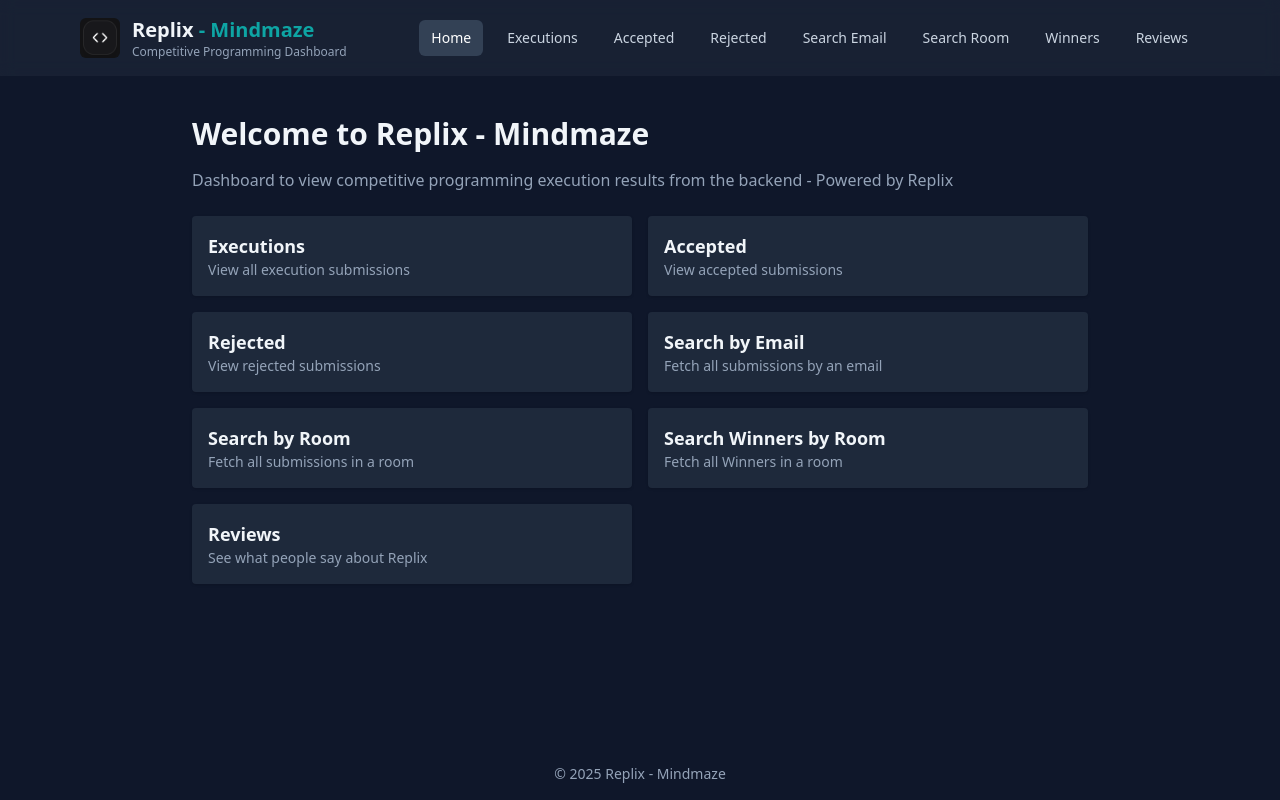
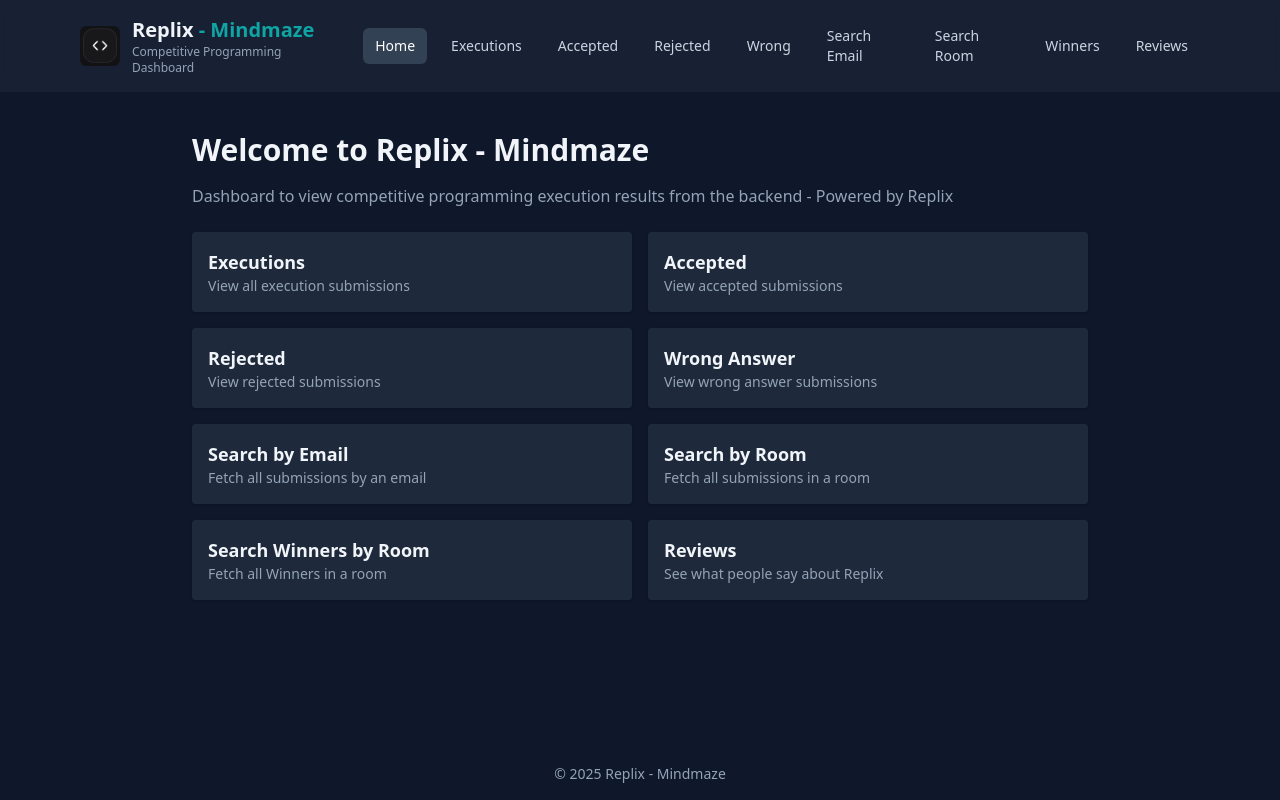
Before and after one commit to adityasharmawork/replix-mindmaze, a React (Vite) app: page / in a window 1280 px wide. Built offline with nearby package versions, Linux system fonts and the light colour scheme.

Commit message:
Added page for Wrong Answer Submissions

```diff
--- a/src/App.jsx
+++ b/src/App.jsx
@@ -9,6 +9,7 @@ import SearchEmail from './pages/SearchEmail'
 import SearchRoom from './pages/SearchRoom'
 import SearchWinnersByRoom from './pages/SearchWinnersByRoom'
 import Reviews from './pages/Reviews'
+import Wrong from './pages/Wrong'
 
 export default function App() {
   return (
@@ -20,6 +21,7 @@ export default function App() {
           <Route path="/executions" element={<Executions />} />
           <Route path="/accepted" element={<Accepted />} />
           <Route path="/rejected" element={<Rejected />} />
+          <Route path="/wrong" element={<Wrong />} />
           <Route path="/search/email" element={<SearchEmail />} />
           <Route path="/search/room" element={<SearchRoom />} />
           <Route path="/search/winners/room" element={<SearchWinnersByRoom />} />
--- a/src/components/Navbar.jsx
+++ b/src/components/Navbar.jsx
@@ -6,6 +6,7 @@ const links = [
   { to: '/executions', label: 'Executions' },
   { to: '/accepted', label: 'Accepted' },
   { to: '/rejected', label: 'Rejected' },
+  { to: '/wrong', label: 'Wrong' },
   { to: '/search/email', label: 'Search Email' },
   { to: '/search/room', label: 'Search Room' },
   { to: '/search/winners/room', label: 'Winners' },
--- a/src/pages/Home.jsx
+++ b/src/pages/Home.jsx
@@ -21,6 +21,11 @@ export default function Home(){
         <Link to="/rejected" className="p-4 bg-slate-800 rounded shadow hover:scale-[1.01] transition">
           <div className="text-lg font-semibold">Rejected</div>
           <div className="text-sm text-slate-400">View rejected submissions</div>
+        </Link>
+
+        <Link to="/wrong" className="p-4 bg-slate-800 rounded shadow hover:scale-[1.01] transition">
+          <div className="text-lg font-semibold">Wrong Answer</div>
+          <div className="text-sm text-slate-400">View wrong answer submissions</div>
         </Link>
 
         <Link to="/search/email" className="p-4 bg-slate-800 rounded shadow hover:scale-[1.01] transition">
--- /dev/null
+++ b/src/pages/Wrong.jsx
@@ -0,0 +1,23 @@
+import React, { useEffect, useState } from 'react'
+import { fetchWrong } from '../utils/api'
+import Table from '../components/Table'
+import DetailsModal from '../components/DetailsModal'
+
+export default function Wrong(){
+  const [items, setItems] = useState([])
+  const [loading, setLoading] = useState(true)
+  const [selected, setSelected] = useState(null)
+
+  useEffect(() => {
+    setLoading(true)
+    fetchWrong().then(d => setItems(d)).catch(err => console.error(err)).finally(() => setLoading(false))
+  }, [])
+
+  return (
+    <div className="max-w-6xl mx-auto">
+      <h2 className="text-2xl font-semibold mb-4">Wrong Answer</h2>
+      {loading ? <div className="text-slate-400">Loading...</div> : <Table data={items} onView={setSelected} />}
+      <DetailsModal item={selected} onClose={() => setSelected(null)} />
+    </div>
+  )
+}
--- a/src/utils/api.js
+++ b/src/utils/api.js
@@ -5,6 +5,7 @@ const BASE = 'https://replix-mindmaze-backend.onrender.com/api/admin'
 export const fetchExecutions = () => axios.get(`${BASE}/executions`).then(r => r.data)
 export const fetchAccepted = () => axios.get(`${BASE}/accepted`).then(r => r.data)
 export const fetchRejected = () => axios.get(`${BASE}/rejected`).then(r => r.data)
+export const fetchWrong = () => axios.get(`${BASE}/wrong`).then(r => r.data)
 export const fetchByEmail = (email) => axios.get(`${BASE}/email/${encodeURIComponent(email)}`).then(r => r.data)
 export const fetchByRoom = (room) => axios.get(`${BASE}/room/${encodeURIComponent(room)}`).then(r => r.data)
 export const fetchWinnersByRoom = (room) => axios.get(`${BASE}/winners/${encodeURIComponent(room)}`).then(r => r.data)
```
